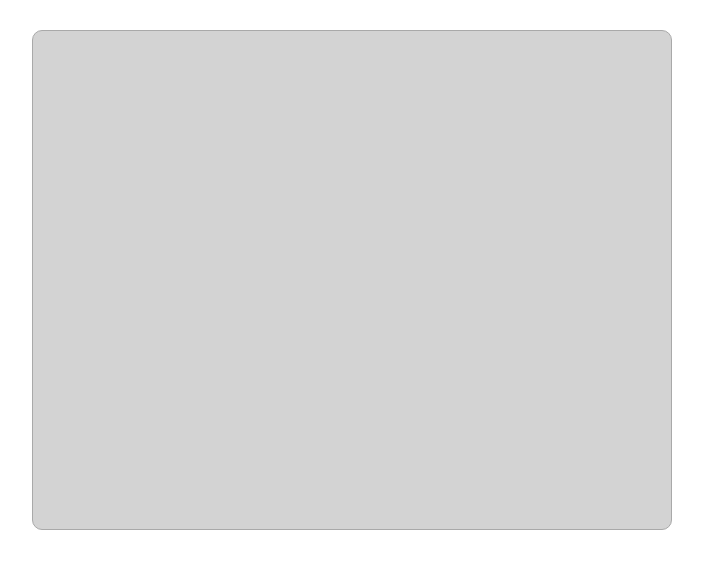
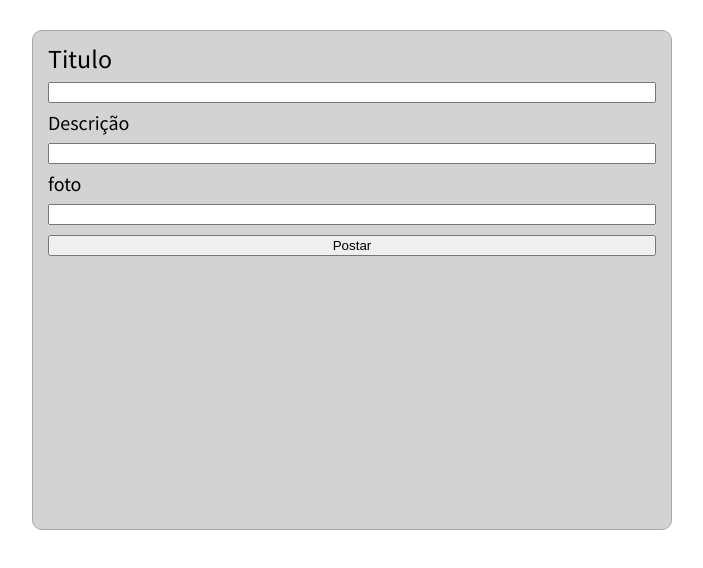
Before and after one commit to gabriel-victor933/projeto18-freela-front, a React (Vite) app: page /post in a window 1280 px wide. Shown: the top 568 px of the page, without its empty margins (288-991 px from the left). Built offline with nearby package versions, Linux system fonts and the light colour scheme.

Commit message:
feat: adding post page

```diff
--- a/src/pages/post.jsx
+++ b/src/pages/post.jsx
@@ -1,10 +1,34 @@
+import { useState } from "react"
 import { Container } from "../style/container"
+import {Forms} from "../style/forms"
+import {useForm} from "react-hook-form"
 
 export default function Post(){
 
+    const [postState,setPostState] = useState({loading: false,finalized:false,sucess: false})
+
+    const {register, handleSubmit, formState: { errors }} = useForm()
+
+    const onSubmit = (data) =>{
+
+        console.log(data)
+    }
+
     return (
        <Container>
-
+            <Forms onSubmit={handleSubmit(onSubmit)}>
+                <h3>Titulo</h3>
+                <input type="text"
+                {...register('title',{required: "Escreva um titulo para a sua postagem!",
+                maxLength: {value: 50, message: "O titulo deve ter menos de 50 caracters"}})}/>
+                {errors?.title && <small>{errors.title.message}</small>}
+                <label>Descrição</label>
+                <input type="text" {...register('description')}/>
+                <label>foto</label>
+                <input type="url" {...register('photo',{required: "insira uma imagem para a sua postagem!"})}/>
+                {errors?.photo && <small>{errors.photo.message}</small>}
+                <button>Postar</button>
+            </Forms>
        </Container>
     )
 }
--- a/src/pages/signin.jsx
+++ b/src/pages/signin.jsx
@@ -19,7 +19,10 @@ export default function SignIn(){
             localStorage.setItem("token",res.data.token)
         })
         .catch((err)=>{
+
             setServerError(err.response?.data)
+
+            if(!err.response) alert(err.message)
         })
     }
 
```
